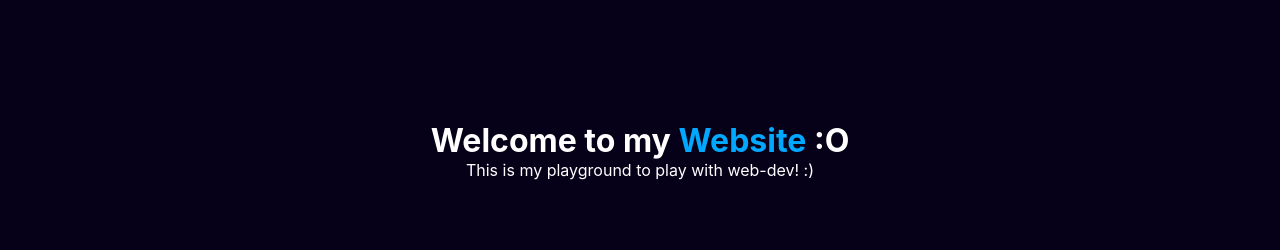
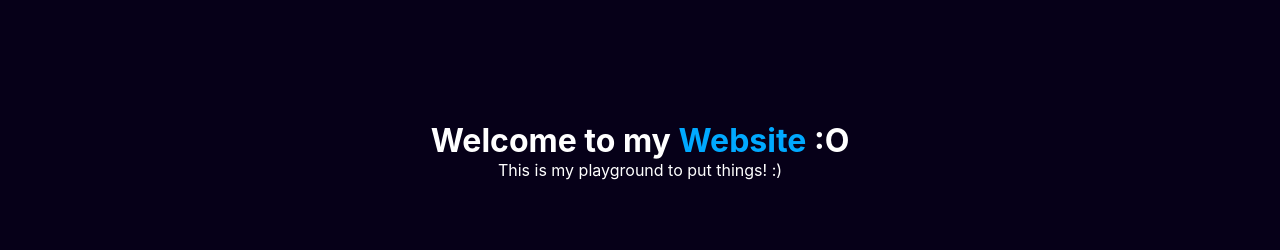
Before and after one commit to DeathMixer/deathmixer.github.io, a plain HTML site: page index.html in a window 1280 px wide. Shown: the top 250 px of the page. Drawn offline with Linux system fonts and the light colour scheme.

Commit message:
Modify header text in index.html
Updated the body text in the header section.

```diff
--- a/index.html
+++ b/index.html
@@ -12,7 +12,7 @@
         <header>
             <div class="headtext">
                 <h1>Welcome to my <blue>Website</blue> :O</h1>
-                <p>This is my playground to play with web-dev! :)</p>
+                <p>This is my playground to put things! :)</p>
             </div>
         </header>
         <h1 style="text-align: center;margin-top: 10px;">No content yet. :(</h1>
```
